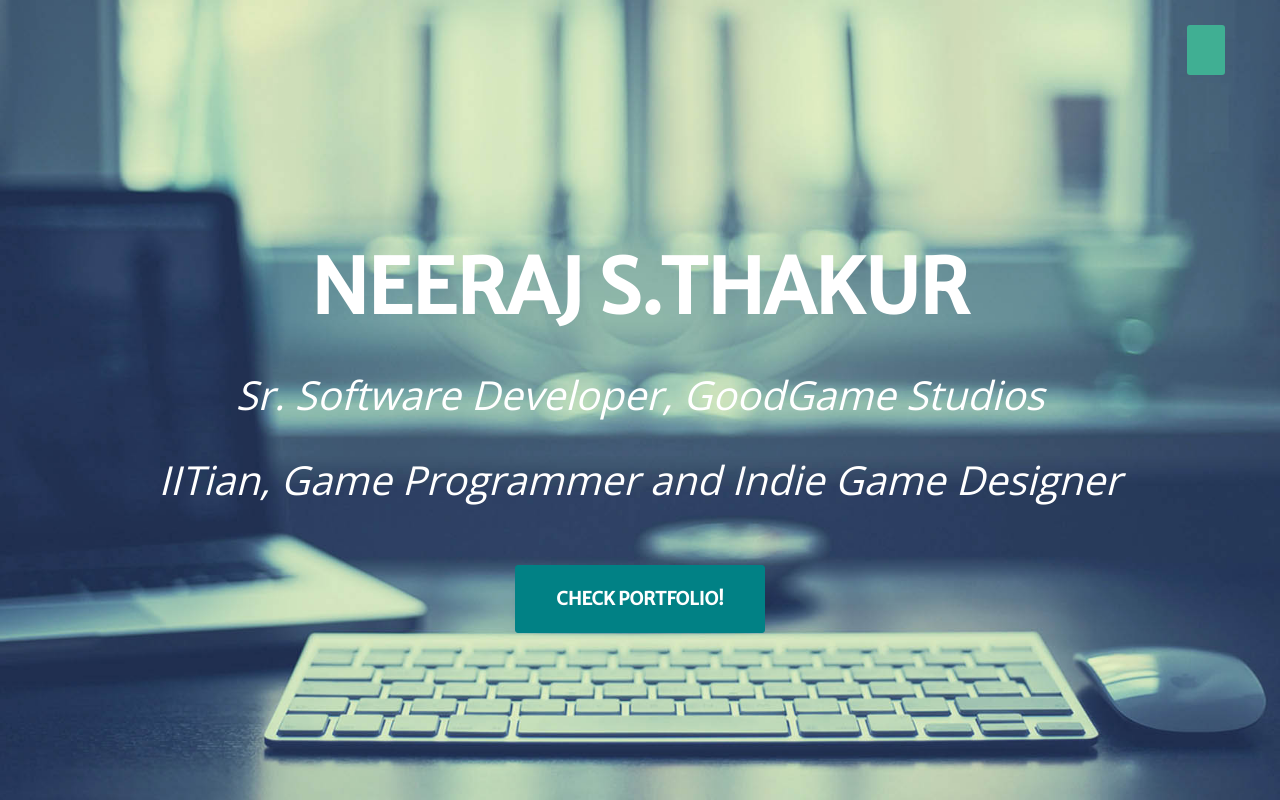
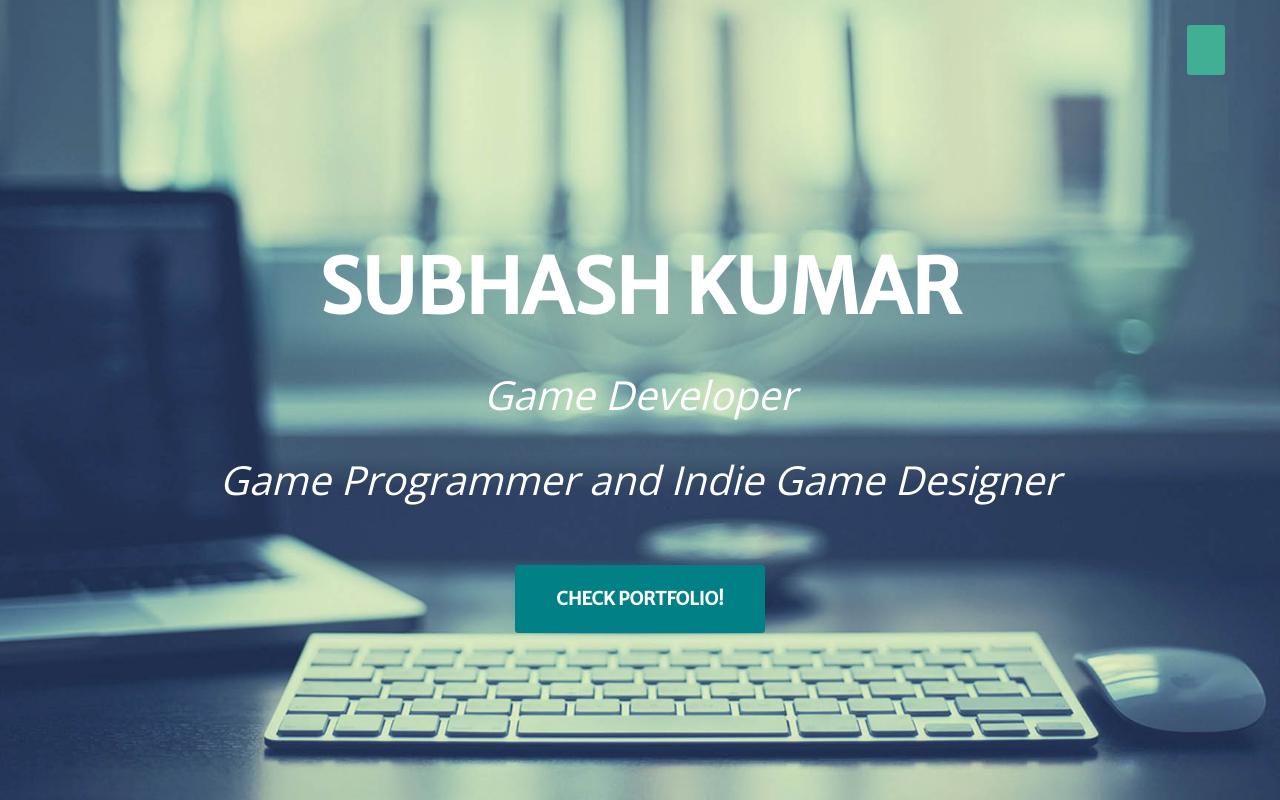
Before and after one commit to UnityApp/portfolio, a website: page index.html in a window 1280 px wide. Shown: the top 800 px of the page. Drawn offline with nearby package versions, Linux system fonts and the light colour scheme; a web font is replaced by a local one.

Commit message:
Update index.html

```diff
--- a/index.html
+++ b/index.html
@@ -84,10 +84,10 @@
     <header style="height: 100vh">
         <div class="container">
             <div class="intro-text">
-                <div class="intro-heading">Neeraj S.Thakur</div>
-                <div class="intro-lead-in">Sr. Software Developer, GoodGame Studios</div>
+                <div class="intro-heading">SUBHASH KUMAR</div>
+                <div class="intro-lead-in">Game Developer</div>
                 <br>
-                <div class="intro-lead-in">IITian, Game Programmer and Indie Game Designer</div>
+                <div class="intro-lead-in"> Game Programmer and Indie Game Designer</div>
                 <!-- <div class="intro-lead-in">(Looking for opportunities)</div> -->
                 <br>
                 <br>
```
